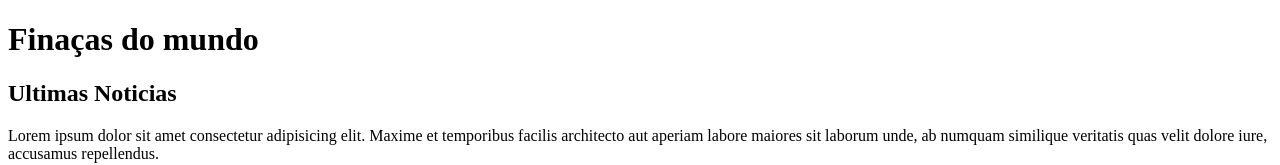
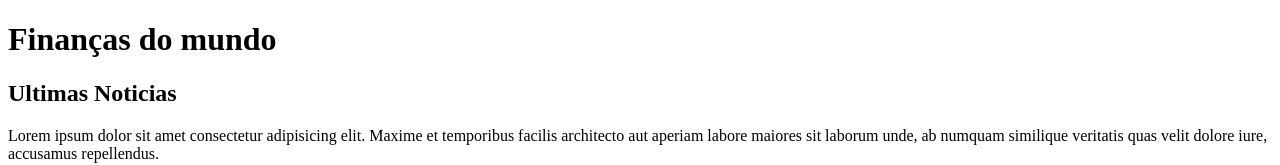
Before and after one commit to gustavinzx/projeto-site, a plain HTML site: page index.html in a window 1280 px wide. Shown: the top 165 px of the page. Drawn offline with Linux system fonts and the light colour scheme.

Commit message:
Update index.html

```diff
--- a/index.html
+++ b/index.html
@@ -8,7 +8,7 @@
 <body>
     <main>
         <header>
-            <h1>Finaças do mundo</h1>
+            <h1>Finanças do mundo</h1>
         </header>
         <article>
             <h2>Ultimas Noticias</h2>
```
